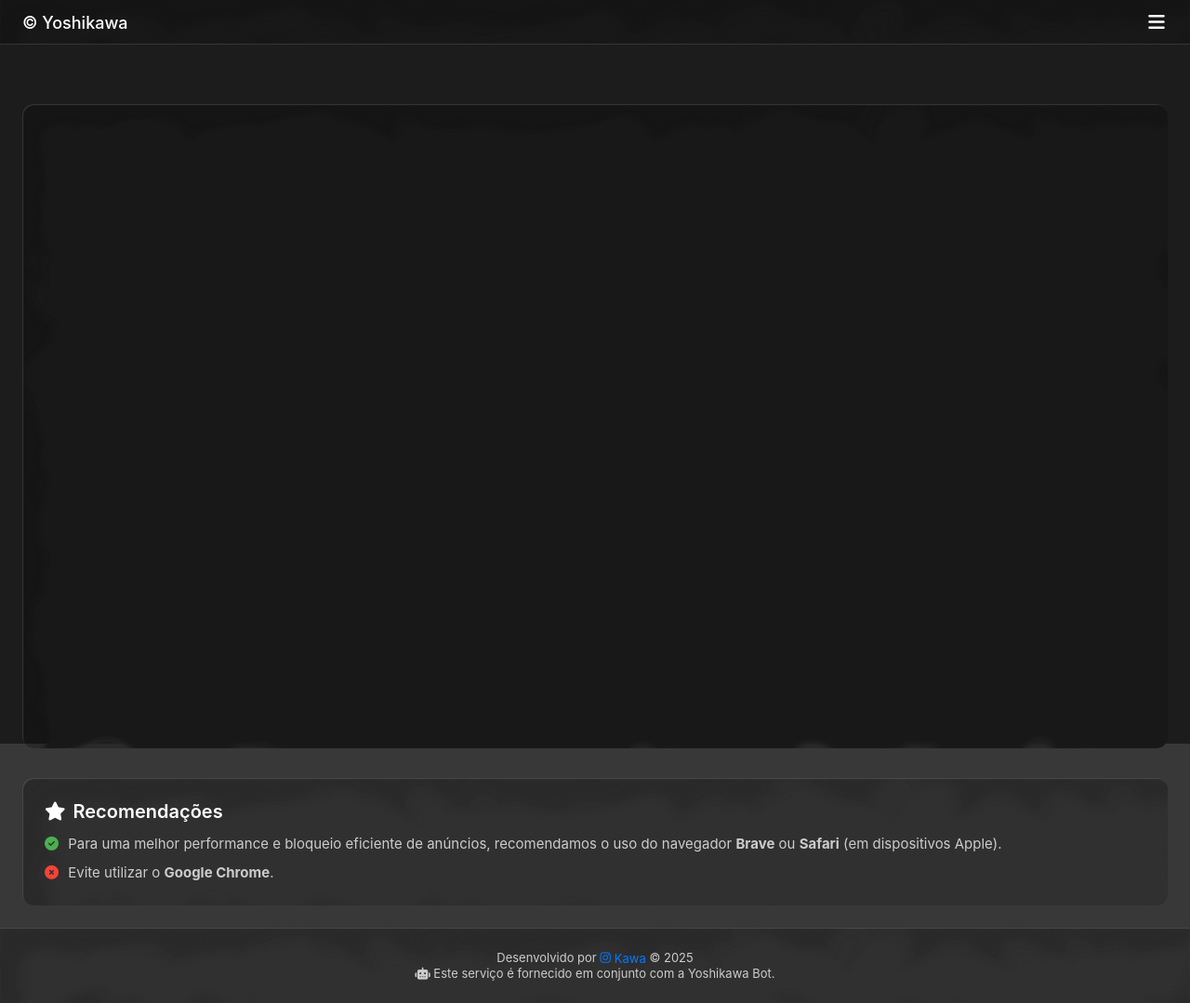
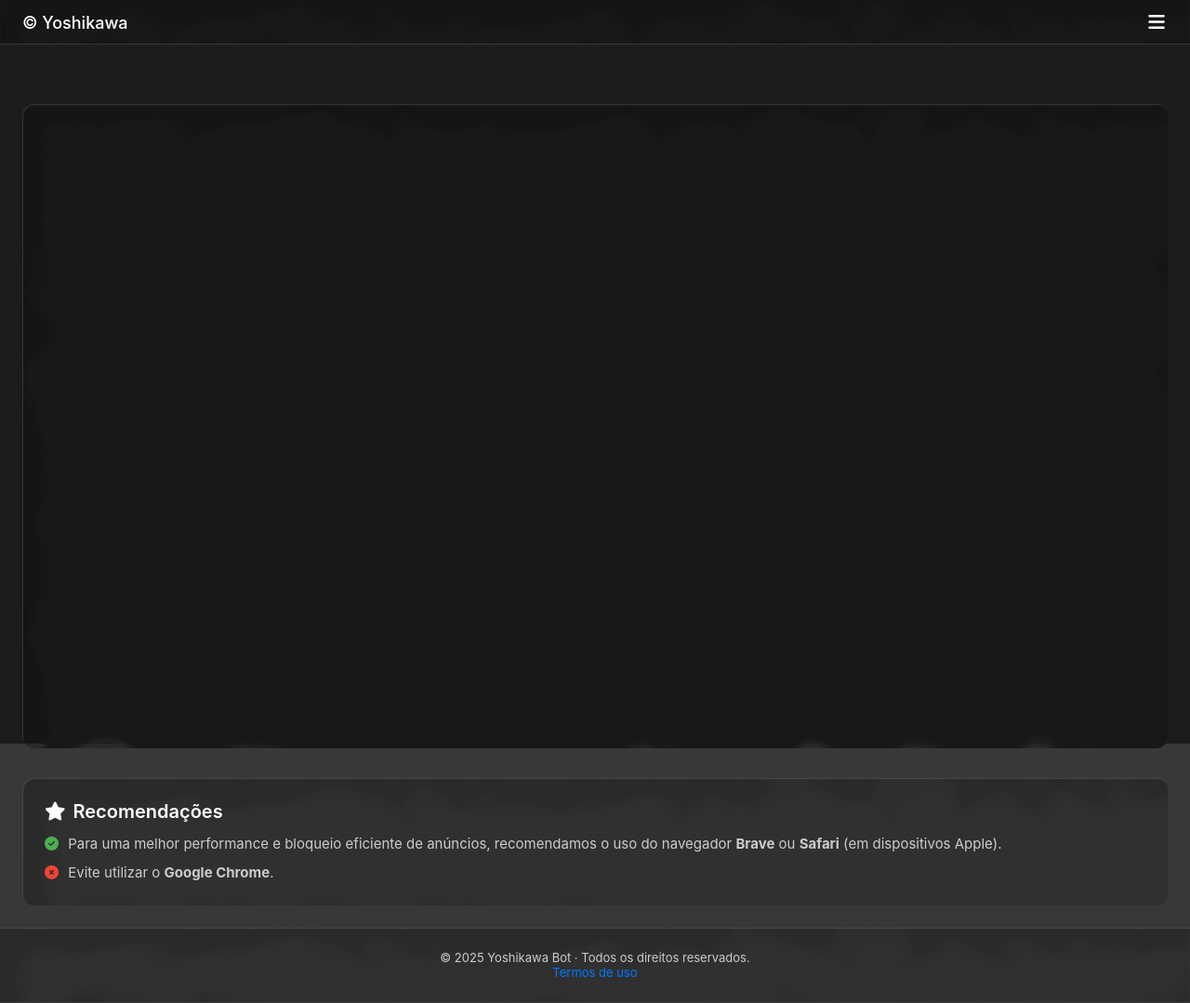
Before and after one commit to yoshikawa-bot/play, a plain HTML site: page index.html in a window 1280 px wide. Shown: the whole page at 93% size. Drawn offline with Linux system fonts and the light colour scheme.

Commit message:
Update index.html

```diff
--- a/index.html
+++ b/index.html
@@ -382,8 +382,8 @@
         <div class="glass-overlay"></div>
         <div class="glass-specular"></div>
         <div class="glass-content">
-            <p>Desenvolvido por <a href="https://instagram.com/kawalyansky" rel="noopener noreferrer" target="_blank"><i class="fab fa-instagram"></i> Kawa</a> © <span id="currentYear"></span></p>
-            <p><i class="fas fa-robot"></i> Este serviço é fornecido em conjunto com a Yoshikawa Bot.</p>
+    <p>© 2025 Yoshikawa Bot · Todos os direitos reservados.</p>
+    <p><a href="https://yoshikawa-bot.github.io/termos/" rel="noopener noreferrer" target="_blank">Termos de uso</a></p>
         </div>
     </footer>
 
```
